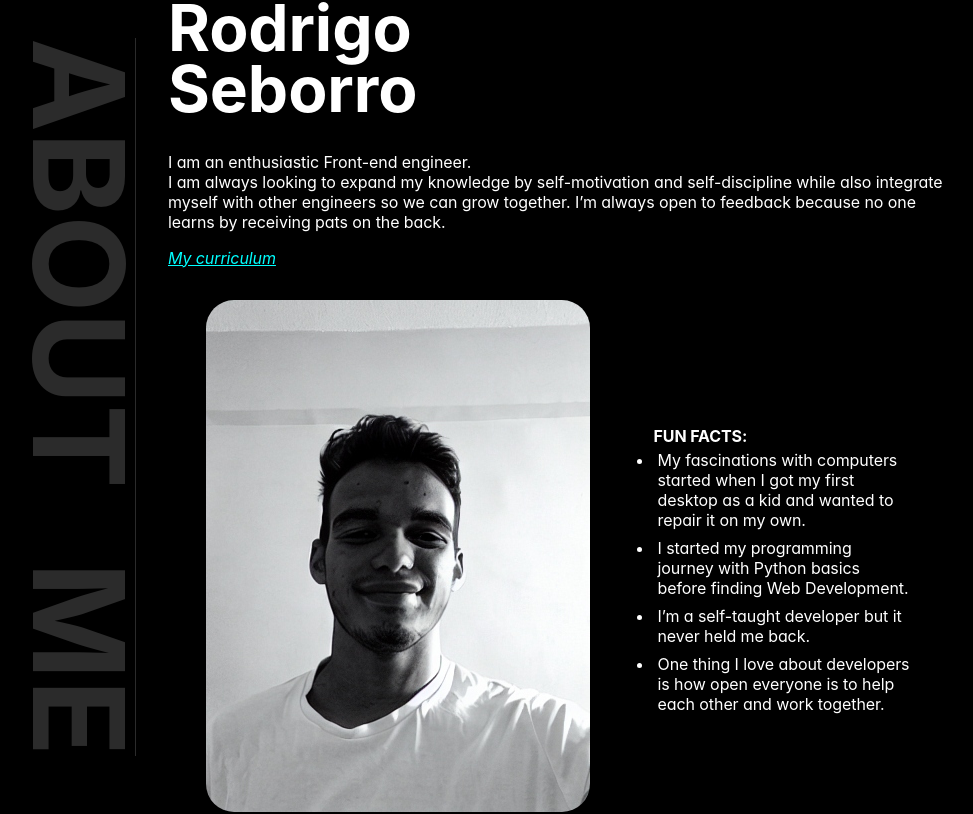
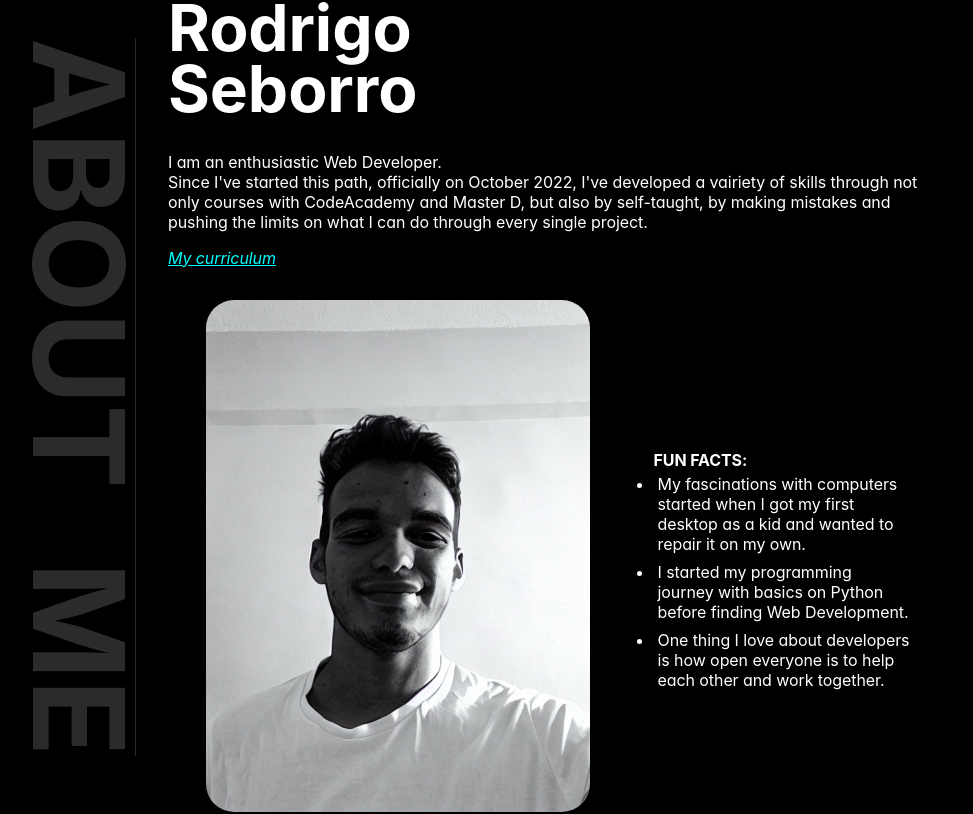
Before and after one commit to rodilool/my-portofolio, a React (Create React App) app in the folder react-tailwind-ts/: page / in a window 1280 px wide. Shown: the part 866-1680 px from the top of the page, without its empty margins (137-1110 px from the left). Built offline with nearby package versions, Linux system fonts and the light colour scheme; a web font is replaced by a local one.

Commit message:
Update Feb 2024

```diff
--- a/react-tailwind-ts/src/Components/sections/about_me/about_me.tsx
+++ b/react-tailwind-ts/src/Components/sections/about_me/about_me.tsx
@@ -76,14 +76,14 @@ function AboutMe({ onMouseOver, onMouseLeave }: AboutMeProps) {
             Seborro
           </h1>
           <p className="hidden">
-            I am an enthusiastic Front-end engineer.<br></br> I am always
-            looking to expand my knowledge by self-motivation and
-            self-discipline while also integrate myself with other engineers so
-            we can grow together. I’m always open to feedback because no one
-            learns by receiving pats on the back.
+            I am an enthusiastic Web Developer.<br></br> Since I've started this
+            path, officially on October 2022, I've developed a vairiety of
+            skills through not only courses with CodeAcademy and Master D, but
+            also by self-taught, by making mistakes and pushing the limits on
+            what I can do through every single project.
           </p>
           <a
-            href="https://drive.google.com/file/d/1CXF5uenh0bScMCCLVU7590woWhs6htc0/view?usp=share_link"
+            href="https://drive.google.com/file/d/1V-DWwrQ1C3L6ZjjqgvPwIss4FYX0IM6c/view?usp=sharing"
             target="_blank"
             className="hidden"
             onMouseEnter={onMouseOver}
@@ -102,11 +102,8 @@ function AboutMe({ onMouseOver, onMouseLeave }: AboutMeProps) {
                     desktop as a kid and wanted to repair it on my own.
                   </li>
                   <li>
-                    I started my programming journey with Python basics before
-                    finding Web Development.
-                  </li>
-                  <li>
-                    I’m a self-taught developer but it never held me back.
+                    I started my programming journey with basics on Python
+                    before finding Web Development.
                   </li>
                   <li>
                     One thing I love about developers is how open everyone is to
--- a/react-tailwind-ts/src/Components/sections/contacts/contacts.tsx
+++ b/react-tailwind-ts/src/Components/sections/contacts/contacts.tsx
@@ -76,7 +76,7 @@ export default class Contacts extends Component<FuncProps, State> {
         <div className="contact-area hidden">
           <h2 className="">Ready to collaborate? Let's talk!</h2>
           <div className="icons">
-            <a
+            {/* <a
               href="https://github.com/rodilool"
               target="_Blank"
               onMouseEnter={this.props.onMouseOver}
@@ -89,7 +89,7 @@ export default class Contacts extends Component<FuncProps, State> {
                   Rodrigo<span className="invisible">i</span>Seborro
                 </p>
               </div>
-            </a>
+            </a> */}
             <a
               href="mailto:rodilool2@gmail.com?body=I%20am%20interested%20to%20work%20with%20you!"
               onMouseEnter={this.props.onMouseOver}
--- a/react-tailwind-ts/src/Components/sections/portfolio/portfolio.tsx
+++ b/react-tailwind-ts/src/Components/sections/portfolio/portfolio.tsx
@@ -68,20 +68,20 @@ function Portfolio() {
               setWebsiteLink("#main");
               setWebsiteAvailable("block");
               setIcons_array([SCSS, React, Ts]);
-            } else if (
-              entry.target === document.querySelector(".BookshelfBuddy")
-            ) {
-              setWebsiteTitle("BookshelfBuddy (SOON!)");
-              setWebsiteDescription(
-                `Together with Google Books API I've created a website where users can not only search for books in the Google's API/
-                but also together with my own created API, sign-up to the website and save their favorite books to track their reading.`
-              );
-              setWebsiteLink("//");
-              setWebsiteAvailable("none");
-              setIcons_array([]);
-            } else if (
-              entry.target === document.querySelector(".LarDashboard")
-            ) {
+            }
+            // else if (
+            //   entry.target === document.querySelector(".BookshelfBuddy")
+            // ) {
+            //   setWebsiteTitle("BookshelfBuddy (SOON!)");
+            //   setWebsiteDescription(
+            //     `Together with Google Books API I've created a website where users can not only search for books in the Google's API/
+            //     but also together with my own created API, sign-up to the website and save their favorite books to track their reading.`
+            //   );
+            //   setWebsiteLink("//");
+            //   setWebsiteAvailable("none");
+            //   setIcons_array([]);
+            // }
+            else if (entry.target === document.querySelector(".LarDashboard")) {
               setWebsiteTitle("O Lar Dashboard");
               setWebsiteDescription(
                 `This Project was created with the intuitive of a elderly home\
@@ -202,7 +202,7 @@ function Portfolio() {
             className="phone_wallet2 laptop hidden"
           />
         </div>
-        <div className="BookshelfBuddy start-image">
+        {/* <div className="BookshelfBuddy start-image">
           <img
             src={phoneSoon}
             alt="phone wallet mockup"
@@ -218,7 +218,7 @@ function Portfolio() {
             alt="phone wallet mockup"
             className="phone_wallet2 phone hidden"
           />
-        </div>
+        </div> */}
         <div className="LarDashboard start-image">
           <img
             src={laptopLarDashboard1}
```
Also changed, not shown: 1 other file (tests, documents, lock files or other folders).
